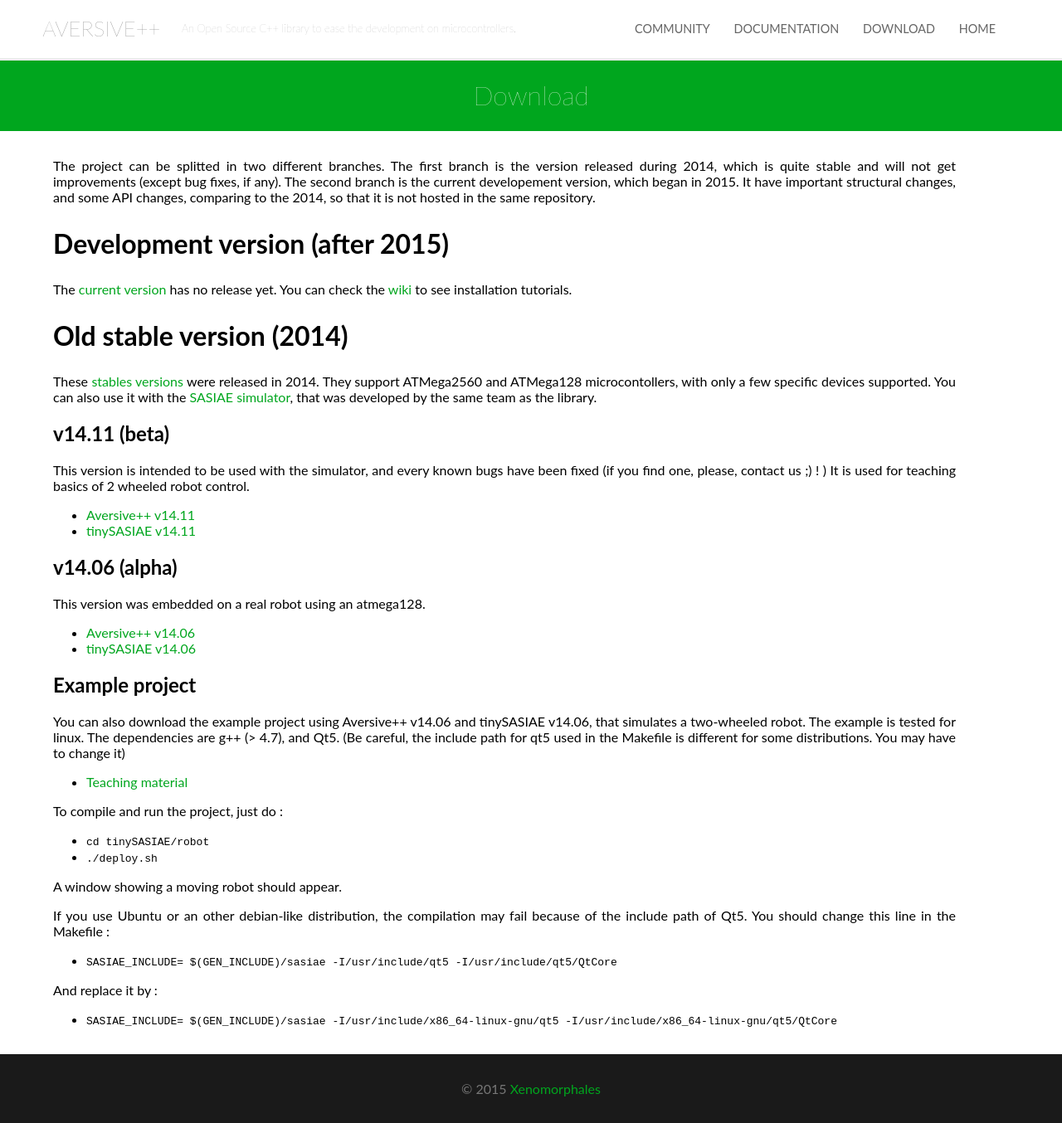
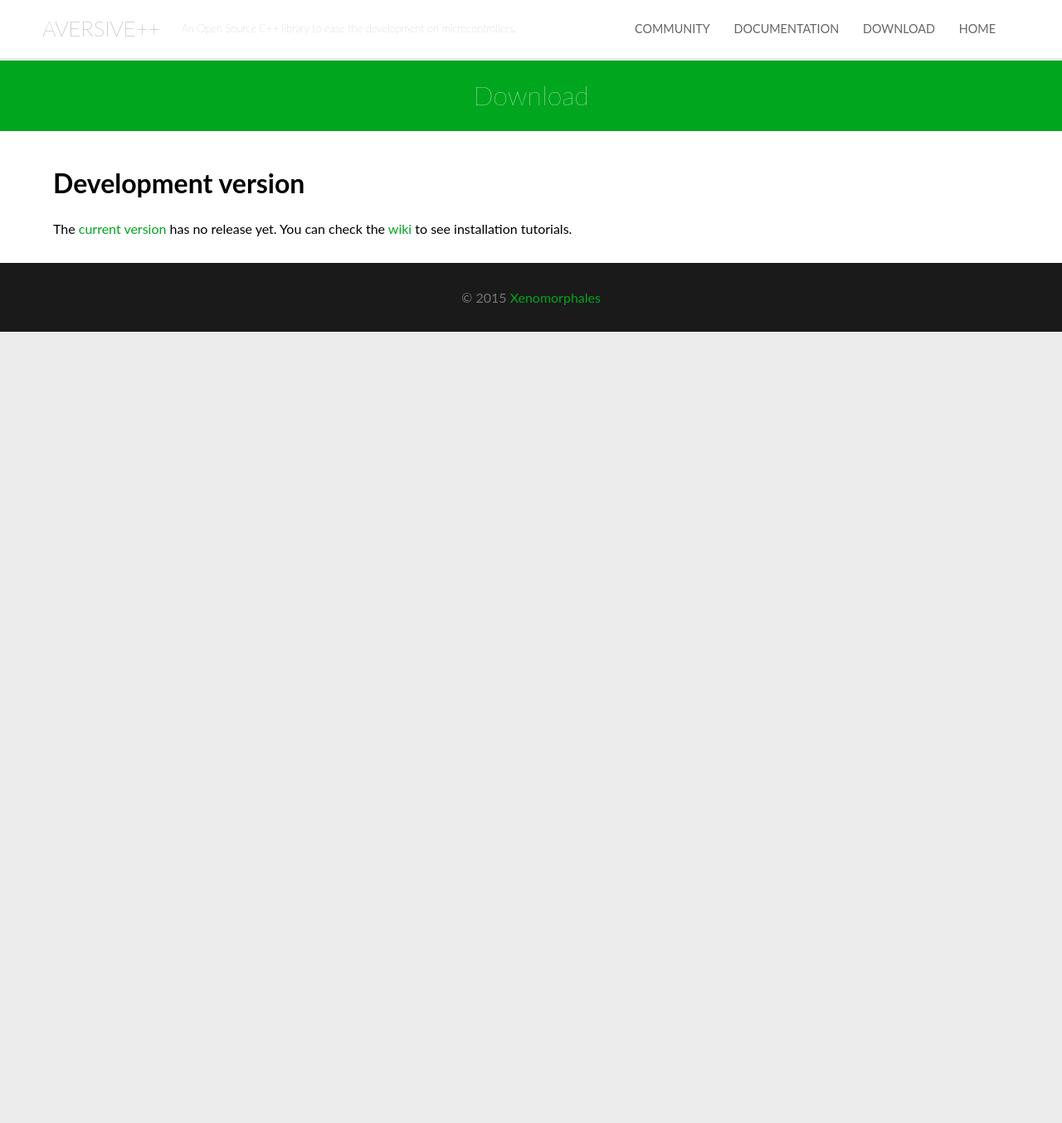
Before and after one commit to AversivePlusPlus/AversivePlusPlus.github.io, a Jekyll site: the page built from download.md, in a window 1280 px wide. Shown: the whole page at 83% size. Built offline with Jekyll 4.4.1, drawn with Linux system fonts in a browser that asks for light colours; after the commit the page ends 900 px from its top, so only the background shows below that.

Commit message:
Update download.md

```diff
--- a/download.md
+++ b/download.md
@@ -4,58 +4,8 @@ title: Download
 is_main: true
 ---
 
-The project can be splitted in two different branches.
-The first branch is the version released during 2014, which is quite stable and will not get improvements (except bug fixes, if any).
-The second branch is the current developement version, which began in 2015. It have important structural changes, and some API changes, comparing to the 2014, so that it is not hosted in the same repository.
-
-# Development version (after 2015)
+# Development version
 
 The [current version](https://github.com/AversivePlusPlus/AversivePlusPlus) has no release yet.
 You can check the [wiki](https://github.com/AversivePlusPlus/AversivePlusPlus/wiki)
 to see installation tutorials.
-
-# Old stable version (2014)
-
-These [stables versions](https://github.com/astralien3000/aversive--) were released in 2014.
-They support ATMega2560 and ATMega128 microcontollers, with only a few specific devices supported.
-You can also use it with the [SASIAE simulator](https://github.com/astralien3000/tinySASIAE),
-that was developed by the same team as the library.
-
-## v14.11 (beta)
-
-This version is intended to be used with the simulator, and every known bugs have been fixed (if you find one, please, contact us ;) ! )
-It is used for teaching basics of 2 wheeled robot control.
-
- - [Aversive++ v14.11](https://github.com/astralien3000/aversive--/archive/v14.11b.tar.gz)
- - [tinySASIAE v14.11](https://github.com/astralien3000/tinySASIAE/archive/v14.11.tar.gz)
-
-## v14.06 (alpha)
-
-This version was embedded on a real robot using an atmega128.
-
- - [Aversive++ v14.06](https://github.com/astralien3000/aversive--/archive/v14.06.tar.gz)
- - [tinySASIAE v14.06](https://github.com/astralien3000/tinySASIAE/archive/v14.06.tar.gz)
-
-## Example project
-
-You can also download the example project using Aversive++ v14.06 and tinySASIAE v14.06, that simulates a two-wheeled robot.
-The example is tested for linux. The dependencies are g++ (> 4.7), and Qt5.
-(Be careful, the include path for qt5 used in the Makefile is different for some distributions. You may have to change it)
-
- - [Teaching material](https://drive.google.com/file/d/0B9V_NolZXjZ-SGczc0o0RDdzeXc/view?usp=sharing)
-
-To compile and run the project, just do :
-
- - `cd tinySASIAE/robot`
- - `./deploy.sh`
-
-A window showing a moving robot should appear.
-
-If you use Ubuntu or an other debian-like distribution,
-the compilation may fail because of the include path of Qt5. You should change this line in the Makefile :
-
- - `SASIAE_INCLUDE= $(GEN_INCLUDE)/sasiae -I/usr/include/qt5 -I/usr/include/qt5/QtCore`
-
-And replace it by :
-
- - `SASIAE_INCLUDE= $(GEN_INCLUDE)/sasiae -I/usr/include/x86_64-linux-gnu/qt5 -I/usr/include/x86_64-linux-gnu/qt5/QtCore`
```
